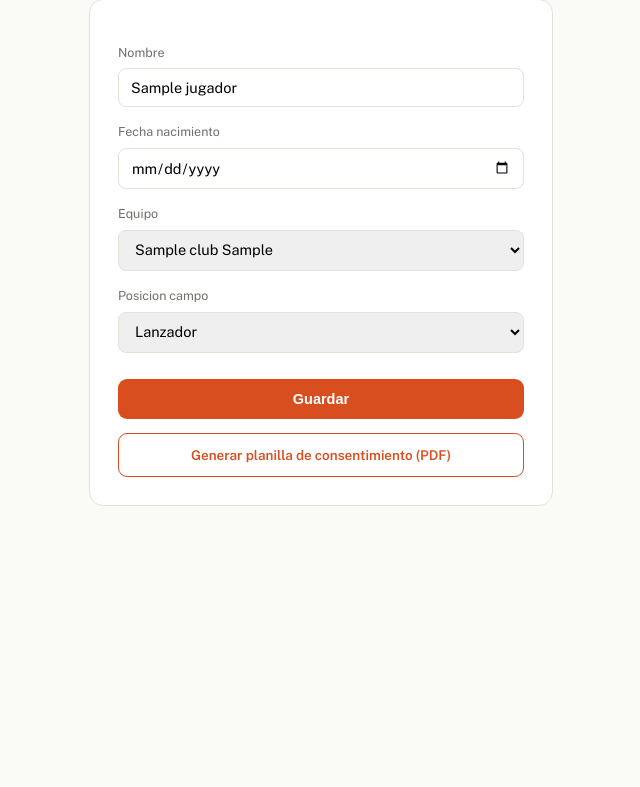
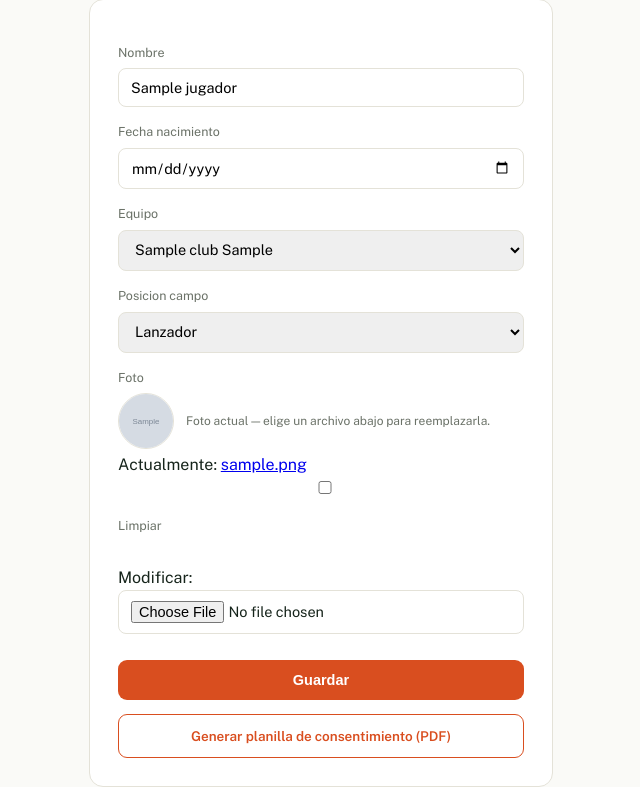
Before and after one commit to jeremyfer06-tech/semillero, a Django app: page /panel/jugador/1/editar/ in a window 1280 px wide. Shown: the part 205-992 px from the top of the page, without its empty margins (319-959 px from the left). Before the commit the page ends 711 px from the top, so only its background shows below. Run offline with Django 5.2, Linux system fonts and the light colour scheme; a user stored in the database is signed in; tables that the repository leaves empty hold one stand-in row (values such as "Sample post"); grey boxes marked "Sample" are stand-in pictures.

Commit message:
Agregar foto de jugador

```diff
--- a/jugadores/forms.py
+++ b/jugadores/forms.py
@@ -29,7 +29,7 @@ class EquipoForm(forms.ModelForm):
 class JugadorForm(forms.ModelForm):
     class Meta:
         model = Jugador
-        fields = ['nombre', 'fecha_nacimiento', 'equipo', 'posicion_campo']
+        fields = ['nombre', 'fecha_nacimiento', 'equipo', 'posicion_campo', 'foto']
         widgets = {
             'fecha_nacimiento': forms.DateInput(attrs={'type': 'date'}),
         }
--- a/jugadores/models.py
+++ b/jugadores/models.py
@@ -127,6 +127,7 @@ class Jugador(models.Model):
     fecha_nacimiento = models.DateField()
     equipo = models.ForeignKey(Equipo, on_delete=models.CASCADE, related_name="jugadores")
     posicion_campo = models.CharField(max_length=10, choices=POSICION_CHOICES, blank=True)
+    foto = models.ImageField(upload_to="jugadores/fotos/%Y/", blank=True, null=True)
 
     class Meta:
         verbose_name = "Jugador"
--- a/jugadores/templates/jugadores/panel_jugador_form.html
+++ b/jugadores/templates/jugadores/panel_jugador_form.html
@@ -34,6 +34,9 @@
     font-weight:600;text-align:center;text-decoration:none;
   }
   .btn-secundario:hover{background:var(--maroon-50);}
+  .foto-actual{display:flex;align-items:center;gap:12px;margin-bottom:4px;}
+  .foto-actual img{width:56px;height:56px;border-radius:50%;object-fit:cover;border:1px solid var(--line);}
+  .foto-actual span{color:var(--muted);font-size:12px;}
 </style>
 </head>
 <body>
@@ -48,10 +51,16 @@
 <div class="wrap">
   <h1>{% if editando %}Editar jugador{% else %}Nuevo jugador{% endif %}</h1>
   <div class="card">
-    <form method="post">
+    <form method="post" enctype="multipart/form-data">
       {% csrf_token %}
       {% for field in form %}
         <label for="{{ field.id_for_label }}">{{ field.label }}</label>
+        {% if field.name == 'foto' and jugador.foto %}
+          <div class="foto-actual">
+            <img src="{{ jugador.foto.url }}" alt="Foto actual de {{ jugador.nombre }}">
+            <span>Foto actual — elige un archivo abajo para reemplazarla.</span>
+          </div>
+        {% endif %}
         {{ field }}
         {% if field.help_text %}<div class="help">{{ field.help_text }}</div>{% endif %}
         {% if field.errors %}<ul class="errorlist">{% for e in field.errors %}<li>{{ e }}</li>{% endfor %}</ul>{% endif %}
--- a/jugadores/views.py
+++ b/jugadores/views.py
@@ -407,7 +407,7 @@ def panel_jugador_form(request, jugador_id=None):
         instancia = get_object_or_404(Jugador, pk=jugador_id, equipo__club=perfil.club)
 
     if request.method == 'POST':
-        form = JugadorForm(request.POST, instance=instancia, club=perfil.club)
+        form = JugadorForm(request.POST, request.FILES, instance=instancia, club=perfil.club)
         if form.is_valid():
             form.save()
             messages.success(request, 'Jugador guardado correctamente.')
--- a/requirements.txt
+++ b/requirements.txt
@@ -4,3 +4,4 @@ gunicorn==23.0.0
 whitenoise==6.8.2
 django-storages[s3]==1.14.6
 reportlab==4.2.5
+Pillow==11.0.0
```
Also changed, not shown: jugadores/templates/jugadores/buscador.html (+7 -1 lines), jugadores/templates/jugadores/equipo_detalle.html (+7 -1 lines), jugadores/templates/jugadores/ficha.html (+7 -1 lines).
